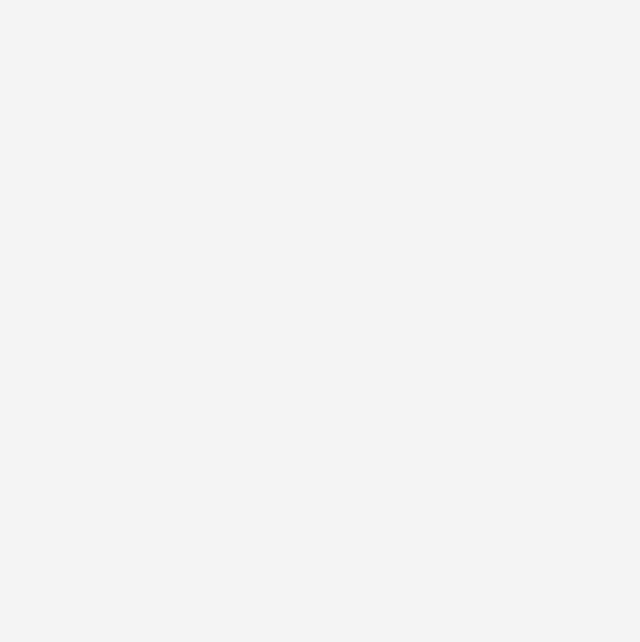
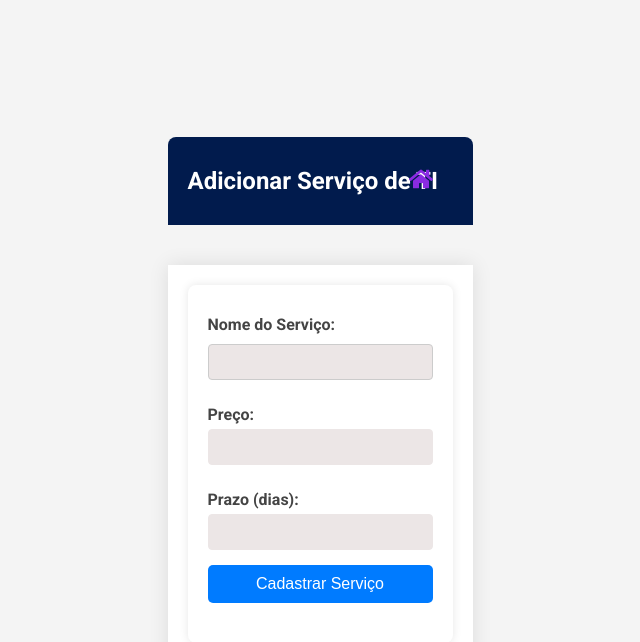
Before and after one commit to LuisArthurDornelas/my-app, a React (Create React App) app: page /add-service in a window 1280 px wide. Before the commit this address had no page. Shown: the top 642 px of the page, without its empty margins (320-960 px from the left). Built offline with nearby package versions, Linux system fonts and the light colour scheme.

Commit message:
feat: add service

```diff
--- a/src/App.js
+++ b/src/App.js
@@ -7,6 +7,7 @@ import RegisterPage from './pages/RegisterPage';
 import ChangePasswordPage from './pages/ChangePasswordPage';
 import ServiceRequestPage from './pages/ServiceRequestPage';
 import PaymentMethodPage from './pages/PaymentMethodPage';
+import AddServicePage from './pages/AddServicePage';
 import './index.css';
 
 const App = () => (
@@ -18,6 +19,7 @@ const App = () => (
       <Route path="/change-password" element={<ChangePasswordPage />} />
       <Route path="/service-request" element={<ServiceRequestPage />} />
       <Route path="/payment-method" element={<PaymentMethodPage />} />
+      <Route path="/add-service" element={<AddServicePage />} />
     </Routes>
   </Router>
 );
--- a/src/index.js
+++ b/src/index.js
@@ -7,6 +7,7 @@ import RegisterPage from './pages/RegisterPage';
 import ChangePasswordPage from './pages/ChangePasswordPage';
 import ServiceRequestPage from './pages/ServiceRequestPage';
 import PaymentMethodPage from './pages/PaymentMethodPage';
+import AddServicePage from './pages/AddServicePage';
 import './index.css';
 
 const App = () => (
@@ -18,6 +19,7 @@ const App = () => (
       <Route path="/change-password" element={<ChangePasswordPage />} />
       <Route path="/service-request" element={<ServiceRequestPage />} />
       <Route path="/payment-method" element={<PaymentMethodPage />} />
+      <Route path="/add-service" element={<AddServicePage />} />
     </Routes>
   </Router>
 );
--- /dev/null
+++ b/src/pages/AddServicePage.css
@@ -0,0 +1,48 @@
+.add-service-container {
+    display: flex;
+    flex-direction: column;
+    align-items: center;
+    padding: 20px;
+}
+
+.add-service-header {
+    display: flex;
+    justify-content: space-between;
+    align-items: center;
+    width: 100%;
+    margin-bottom: 20px;
+}
+
+.add-service-main {
+    width: 100%;
+    max-width: 600px;
+}
+
+.service-form {
+    display: flex;
+    flex-direction: column;
+}
+
+.service-form label {
+    margin-bottom: 5px;
+}
+
+.service-form input {
+    margin-bottom: 15px;
+    padding: 8px;
+    font-size: 16px;
+}
+
+.service-form button {
+    padding: 10px 15px;
+    font-size: 16px;
+    background-color: #007bff;
+    color: white;
+    border: none;
+    border-radius: 5px;
+    cursor: pointer;
+}
+
+.service-form button:hover {
+    background-color: #0056b3;
+}
--- /dev/null
+++ b/src/pages/AddServicePage.js
@@ -0,0 +1,78 @@
+import React, { useState } from 'react';
+import { useNavigate } from 'react-router-dom';
+import { FaHome } from 'react-icons/fa';
+import axios from 'axios';
+import './AddServicePage.css';
+
+function AddServicePage() {
+    const [nome, setNome] = useState('');
+    const [preco, setPreco] = useState('');
+    const [prazo, setPrazo] = useState('');
+    const navigate = useNavigate();
+
+    const handleSubmit = async (e) => {
+        e.preventDefault();
+        if (!nome || !preco || !prazo) {
+            alert('Por favor, preencha todos os campos.');
+            return;
+        }
+
+        const novoServico = { nome, preco: parseFloat(preco), prazo: parseInt(prazo, 10) };
+        try {
+            const response = await axios.post('http://localhost:3001/api/services', novoServico);
+            if (response.data.status === 'success') {
+                alert('Serviço cadastrado com sucesso!');
+                setNome('');
+                setPreco('');
+                setPrazo('');
+            } else {
+                alert('Erro ao cadastrar serviço.');
+            }
+        } catch (error) {
+            console.error('Erro ao cadastrar serviço:', error);
+            alert('Erro ao cadastrar serviço.');
+        }
+    };
+
+    return (
+        <div className="add-service-container">
+            <header className="add-service-header">
+                <h1>Adicionar Serviço de TI</h1>
+                <button className="home-button" onClick={() => navigate('/')}>
+                    <FaHome />
+                </button>
+            </header>
+            <main className="add-service-main">
+                <form className="service-form" onSubmit={handleSubmit}>
+                    <label htmlFor="nome">Nome do Serviço:</label>
+                    <input
+                        type="text"
+                        id="nome"
+                        value={nome}
+                        onChange={(e) => setNome(e.target.value)}
+                        required
+                    />
+                    <label htmlFor="preco">Preço:</label>
+                    <input
+                        type="number"
+                        id="preco"
+                        value={preco}
+                        onChange={(e) => setPreco(e.target.value)}
+                        required
+                    />
+                    <label htmlFor="prazo">Prazo (dias):</label>
+                    <input
+                        type="number"
+                        id="prazo"
+                        value={prazo}
+                        onChange={(e) => setPrazo(e.target.value)}
+                        required
+                    />
+                    <button type="submit">Cadastrar Serviço</button>
+                </form>
+            </main>
+        </div>
+    );
+}
+
+export default AddServicePage;
--- a/src/pages/ServiceRequestPage.js
+++ b/src/pages/ServiceRequestPage.js
@@ -57,7 +57,7 @@ function Solicitacao() {
         try {
             const response = await axios.get('http://localhost:3001/api/payment-methods');
             console.log('Response from payment methods endpoint:', response.data);
-            setMeiosPagamento(Array.isArray(response.data) ? response.data : []);
+            setMeiosPagamento(Array.isArray(response.data) ? response.data : response.data.toArray());
         } catch (error) {
             console.error('Error fetching payment methods:', error);
             setMeiosPagamento([]);
```
